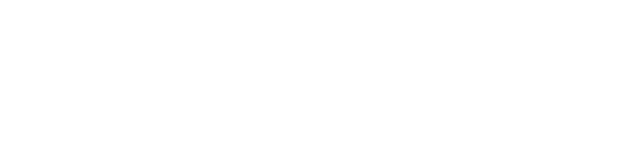
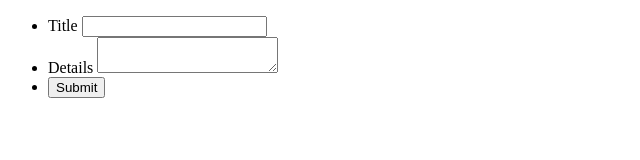
Before and after one commit to hattima-tim/Todo-List, a website built with webpack: page dist/index.html in a window 1280 px wide. Shown: the whole page, without its empty margins (0-640 px from the left). Built offline with nearby package versions, Linux system fonts and the light colour scheme.

Commit message:
added a form

```diff
--- a/dist/index.html
+++ b/dist/index.html
@@ -6,6 +6,22 @@
         <title>Todo List</title>
     </head>
     <body>
+        <form id='form'>
+            <ul>
+                <li>
+                    <lebel for='title'>Title</lebel>
+                    <input type="text" id="title" name="Title">
+                </li>
+                <li>
+                    <label for="details">Details</label>
+                    <textarea id="details" name="Details"></textarea>
+                </li>
+                <li class='submit'>
+                    <button type="button">Submit</button>
+                </li>
+            </ul>
+        </form>
+        <div id="display"></div>
         <script src="main.js"></script>
     </body>
 </html>
```
